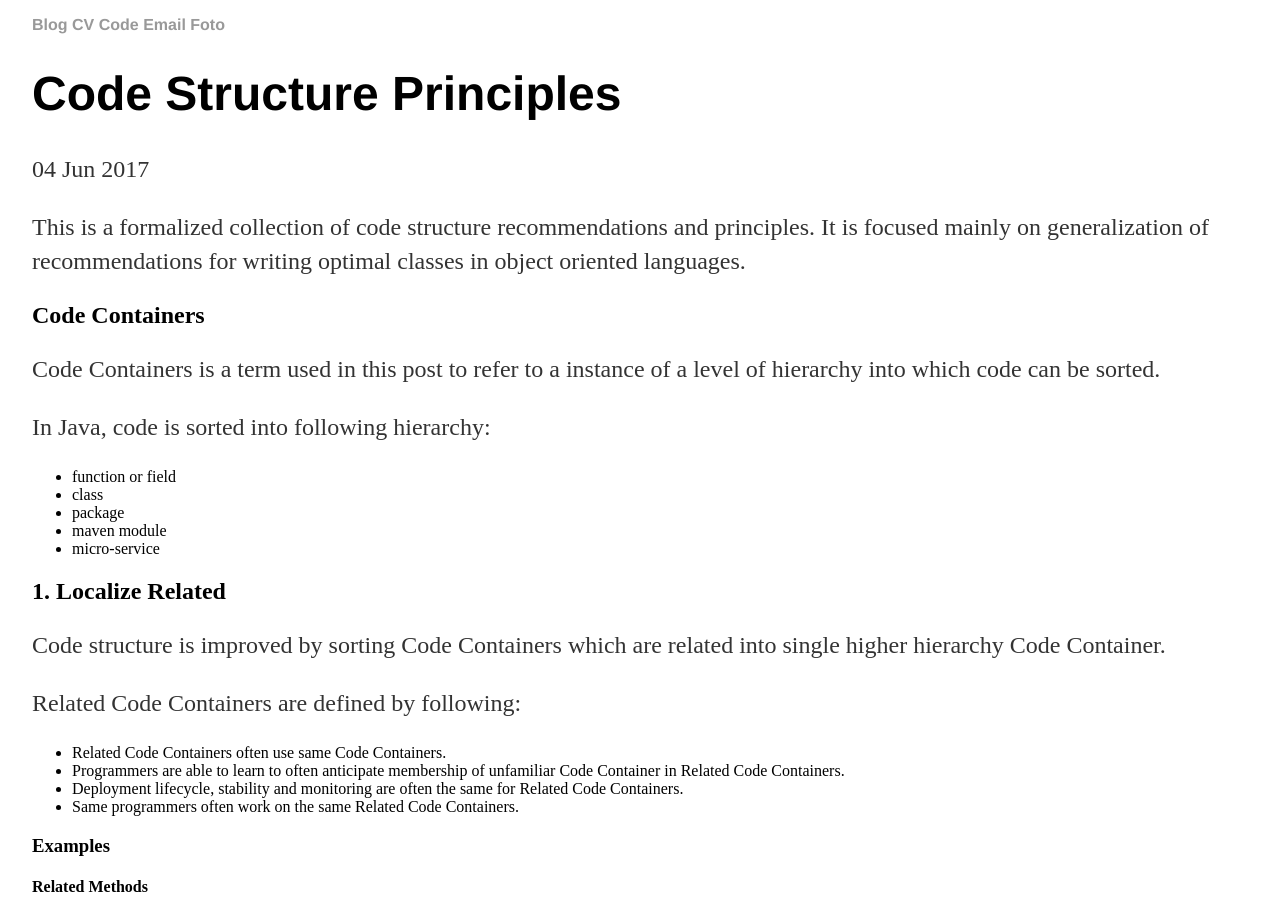
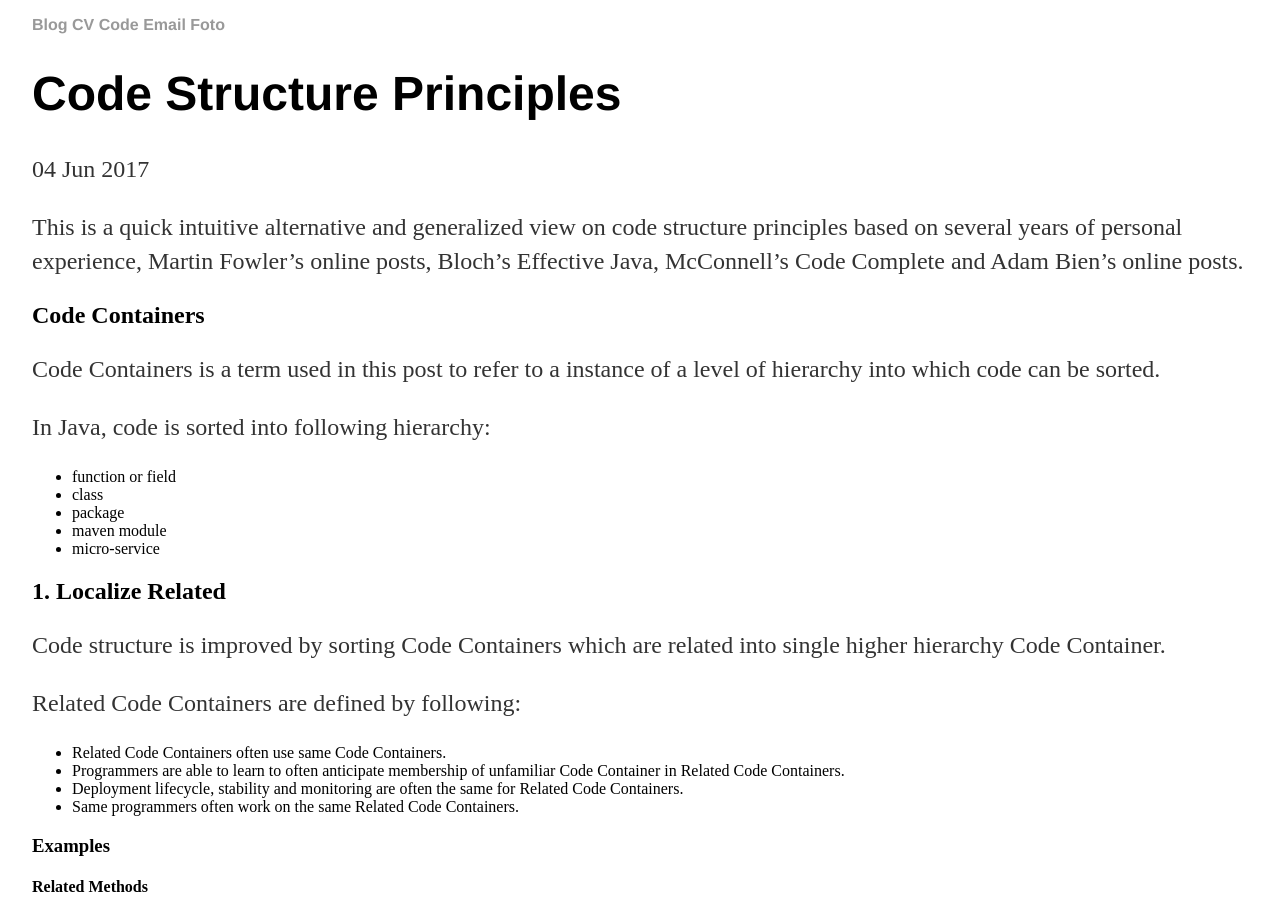
Before and after one commit to vackosar/vackosar.github.io, a Jekyll site: the page built from _posts/2017-06-04-Code-Structure-Principles.md, in a window 1280 px wide and 900 px high. Built offline with Jekyll 4.4.1, drawn with Linux system fonts in a browser that asks for light colours; comment, search, counter and statistics services are not loaded.

Commit message:
Code Structure

```diff
--- a/_posts/2017-06-04-Code-Structure-Principles.md
+++ b/_posts/2017-06-04-Code-Structure-Principles.md
@@ -4,8 +4,7 @@ title: "Code Structure Principles"
 date: 2017-06-04
 ---
 
-This is a formalized collection of code structure recommendations and principles.
-It is focused mainly on generalization of recommendations for writing optimal classes in object oriented languages.
+This is a quick intuitive alternative and generalized view on code structure principles based on several years of personal experience, Martin Fowler's online posts, Bloch's Effective Java, McConnell's Code Complete and Adam Bien's online posts.
 
 ## Code Containers
 Code Containers is a term used in this post to refer to a instance of a level of hierarchy into which code can be sorted.
```
